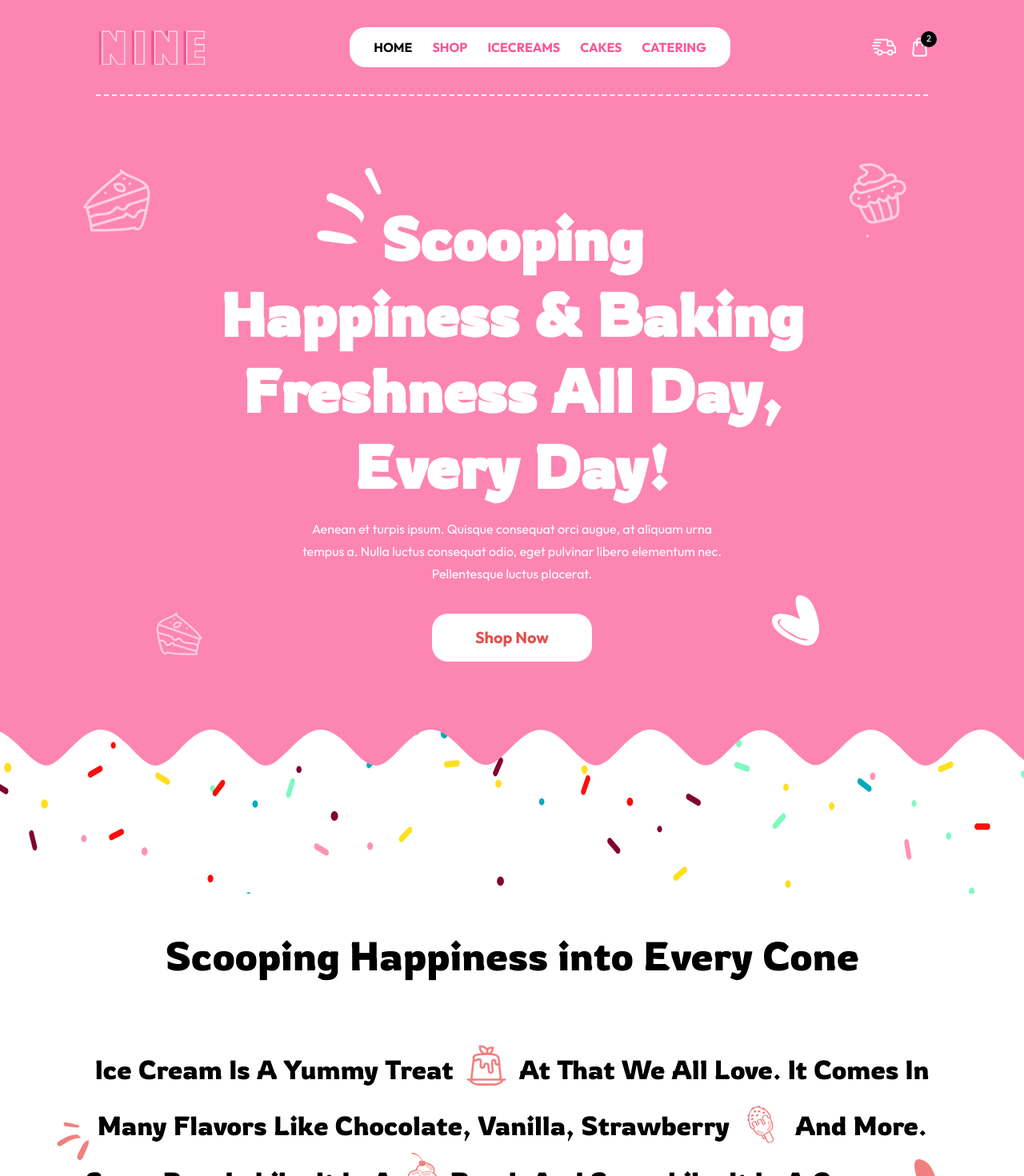
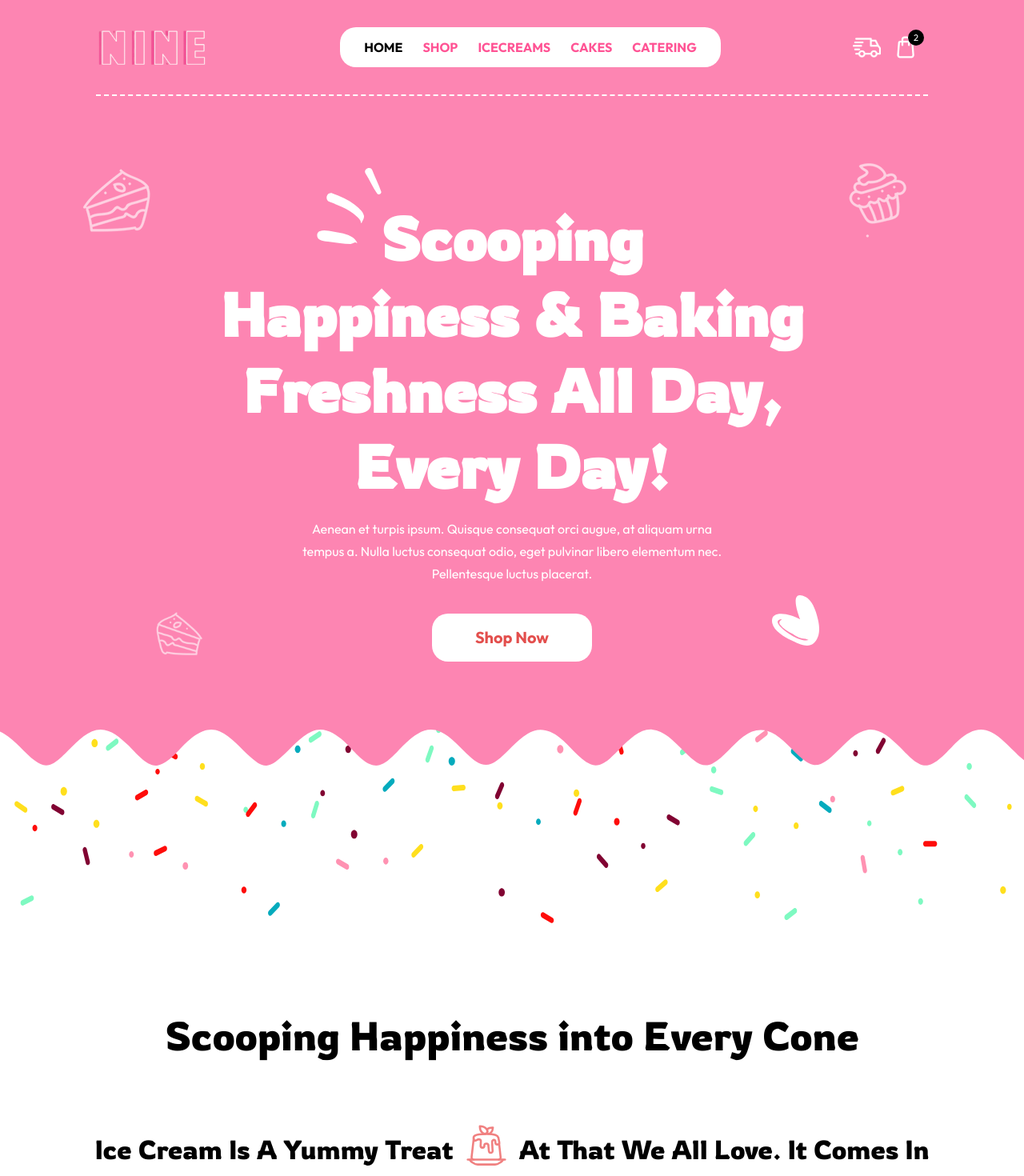
Before and after one commit to asadmumtaz92/nine-soft-serve, a Next.js app: page / in a window 1280 px wide. Shown: the top 1470 px of the page at 80% size. Built offline with nearby package versions, Linux system fonts and the light colour scheme.

Commit message:
This commit for update ui...

```diff
--- a/src/app/globals.css
+++ b/src/app/globals.css
@@ -14,8 +14,7 @@
     height: 500px;
     background-repeat: no-repeat;
     position: relative;
-    top: -340px;
-    /* z-index: 10; */
+    top: -300px;
 }
 
 .bpc2 {
@@ -25,7 +24,8 @@
     background-repeat: no-repeat;
     position: relative;
     top: -40px;
-    /* z-index: 10; */
+    z-index: 1;
+    width: 100%;
 }
 
 .bpcp {
--- a/src/app/layout.tsx
+++ b/src/app/layout.tsx
@@ -5,7 +5,7 @@ import type { Metadata } from "next"
 export const metadata: Metadata = {
     title: {
         template: "%s - NINE",
-        default: "NINE",
+        default: "NINE - Home",
     },
     description: "",
     keywords: [
@@ -29,9 +29,9 @@ const RootLayout = ({ children }: RootLayoutProps) => {
         <html lang="en">
             <body className={`${Fonts.outfit} ${Fonts.rowdies}`}>
                 <Header />
-                <div className="">
+                <>
                     {children}
-                </div>
+                </>
                 <Footer />
             </body>
         </html>
--- a/src/components/header/page.tsx
+++ b/src/components/header/page.tsx
@@ -117,11 +117,11 @@ const Header = () => {
                     </div>
                 )}
 
-                <div className="flex items-center gap-x-[20px]">
-                    <Image src={'/icons/delivery.svg'} priority className="cursor-pointer delivery" alt="icon" height={30} width={30} />
+                <div className="flex items-center gap-x-[20px] pr-4">
+                    <Image src={'/icons/delivery.svg'} priority className="cursor-pointer delivery" alt="icon" height={30} width={35} />
                     <div className="flex relative cursor-pointer">
                         <span className="flex items-center justify-center absolute right-[-11px] top-[-8px] w-[20px] h-[20px] rounded-[10px] bg-black text-white text-[0.7rem] leading-[0.7rem]">2</span>
-                        <Image src={'/icons/cart-icon.svg'} priority className="min-w-[20px] min-h-[18px]" alt="icon" height={20} width={18} />
+                        <Image src={'/icons/cart-icon.svg'} priority className="min-w-[20px] min-h-[18px]" alt="icon" height={20} width={23} />
                     </div>
                 </div>
             </div>
--- a/src/components/landing-page/catering/page.tsx
+++ b/src/components/landing-page/catering/page.tsx
@@ -1,37 +1,35 @@
-import React from "react";
-import Button from "@/components/ui/button/page";
-import Link from "next/link";
-import { Outfit } from "next/font/google";
-import Image from "next/image";
-import { c1, c2, c3, c4, HeroHeadingIcon, Heroicon1, Heroicon2, Heroicon3, Heroicon4, icicon1, icicon2, icicon3, icicon4, icicon5 } from "@/utils/assets";
+import React from "react"
+import Image from "next/image"
+import { c1, c2, c3, c4, } from "@/utils/assets"
 
-const outfit = Outfit({ subsets: ["latin"], weight: ["400", "700"] });
 
 const Catering: React.FC = () => {
+
+
     return (
         <>
-            <div className="bpc2 !z-[2] relative bg-[url('../../public/images/catbg.png')] flex flex-col items-center justify-center">
+            <div className="bpc2 !z-[2] relative bg-[url('/images/catbg.png')] bg-cover flex w-[100vw]">
             </div>
+
             <div className="flex justify-center mb-[100px] mx-[10px]">
-                <div className="w-[15%] flex justify-center">
+                <div className="w-[15%] xl:w-[20%] flex justify-center mt-[-60px] z-[4]">
                     <Image src={c1} alt="icon" height={530} width={189} className="h-[530px] relative top-[-60px]" />
                 </div>
-                <div className="w-[15%] flex mx-[5px] justify-center">
+                <div className="w-[15%] xl:w-[20%] flex mx-[5px] justify-center mt-[-60px] z-[4]">
                     <Image src={c2} alt="icon" height={440} width={189} className="h-[440px] my-auto relative top-[-60px]" />
                 </div>
-                <div className="w-[60%] text-center mx-[5%] ">
-                    <h2 className=" text-[50px]  font-rowdies capitalize leading-[72px]">Our Catering</h2>
+                <div className="w-[60%] text-center mx-[5%] flex flex-col items-center justify-center ">
+                    <h2 className=" text-[50px] font-rowdies capitalize leading-[72px]">Our Catering</h2>
                     <p className="font-rowdies mt-[20px] leading-[32px]">
                         Write your desired quantity by contacting us through our WhatsApp number </p>
                     <button className="shop-btn-2">Reach Us On Whatsapp</button>
                 </div>
-                <div className="w-[15%] flex justify-center">
+                <div className="w-[15%] xl:w-[20%] flex justify-center mt-[-60px] z-[4]">
                     <Image src={c3} alt="icon" height={440} width={189} className="h-[440px] my-auto relative top-[-60px]" />
                 </div>
-                <div className="w-[15%] mx-[5px] flex justify-center">
+                <div className="w-[15%] xl:w-[20%] mx-[5px] flex justify-center mt-[-60px] z-[4]">
                     <Image src={c4} alt="icon" height={530} width={189} className="h-[530px] relative top-[-60px]" />
                 </div>
-
             </div>
         </>
     );
--- a/src/components/landing-page/delicious-flavours/page.tsx
+++ b/src/components/landing-page/delicious-flavours/page.tsx
@@ -151,7 +151,7 @@ const DeliciousFlavours = () => {
                     </div>
                 </div>
             </div>
-            <div className="flex w-full h-[130px] z-[3] bg-[url('/bg/delic_flav_footer.svg')] bg-cover bg-bottom self-stretch bg-no-repeat"></div>
+            <div className="flex mt-[-2px] w-full h-[130px] z-[3] bg-[url('/bg/delic_flav_footer.svg')] bg-cover bg-bottom self-stretch bg-no-repeat"></div>
         </>
     )
 }
--- a/src/components/landing-page/hero-sec/page.tsx
+++ /dev/null
@@ -1,57 +0,0 @@
-import React from "react"
-import Button from "@/components/ui/button/page"
-import Link from "next/link"
-import Image from "next/image"
-import { HeroHeadingIcon, Heroicon1, Heroicon2, Heroicon3, Heroicon4, icicon1, icicon2, icicon3, icicon4 } from "@/utils/assets"
-
-
-const HeroSection: React.FC = () => {
-    return (
-        <>
-            <div className="z-[10] relative bg-[url('../../public/images/hero-sec.svg')] bg-cover bg-bottom bg-center bg-no-repeat pt-[250px] pb-[130px] lg:px-[120px] px-[100px] flex flex-col items-center justify-center min-h-[100vh] gap-[17px]">
-                <div className="flex relative">
-                    <h1 className="lg:text-[75px] text-[50px] lg:leading-[95px] leading-[80px] text-center text-white font-bold md:max-w-[734px] !font-rowdies">
-                        <Image src={HeroHeadingIcon} alt="icon" height={115} width={97} className="absolute lg:top-[-40px] top-[-34px] lg:left-[115px] left-[26px] lg:h-[115] lg:w-[97px] h-[95px] w-[80px]" />
-                        Scooping <br /> Happiness & Baking Freshness All Day, Every Day!
-                    </h1>
-                </div>
-                <div className={`flex flex-col gap-[36px] justify-center items-center xl:px-[250px]`}>
-                    <p className={`text-[16px] leading-[28px] text-center text-white !font-[400] !font-outfit`}>
-                        Aenean et turpis ipsum. Quisque consequat orci augue, at aliquam urna
-                        tempus a. Nulla luctus consequat odio, eget pulvinar libero elementum
-                        nec. Pellentesque luctus placerat.
-                    </p>
-                    <Link href="#shop-now">
-                        <Button className="py-[12px] px-[54px] rounded-[20px] bg-white text-pink-600 text-[20px] leading-[36px] text-center font-semibold">
-                            Shop Now
-                        </Button>
-                    </Link>
-                </div>
-                <Image src={Heroicon1} alt="icon" height={92} width={91} className="absolute top-[205px] left-[8%]" />
-                <Image src={Heroicon2} alt="icon" height={129} width={116} className="absolute top-[178px] right-[10%]" />
-                <Image src={Heroicon3} alt="icon" height={63} width={62} className="absolute bottom-[133px] left-[15%]" />
-                <Image src={Heroicon4} alt="icon" height={63} width={59} className="absolute bottom-[150px] right-[20%]" />
-            </div>
-
-            <div className="bpc z-[9] relative bg-[url('../../public/images/hero-sec-2.svg')] flex flex-col items-center justify-center">
-            </div>
-
-            <div className="text-center mt-[-300px] mb-[140px] relative">
-                <h2 className=" text-[50px] !font-rowdies">Scooping Happiness into Every Cone</h2>
-                <p className="text-center bpcp !font-[200] !font-rowdies mt-[70px] capitalize px-[7%]">
-                    Ice cream is a yummy treat &nbsp;
-                    <Image src={icicon1} alt="icon" height={50} width={50} className="inline relative top-[-10px]" />
-                    &nbsp; at that we all love. It comes in many flavors like chocolate, vanilla, strawberry &nbsp;
-                    <Image src={icicon2} alt="icon" height={50} width={50} className="inline relative top-[-5px]" />
-                    &nbsp; and more. Some people like it in a &nbsp;
-                    <Image src={icicon3} alt="icon" height={40} width={40} className="inline relative top-[-10px]" />
-                    &nbsp; bowl, and some like it in a cone.
-                    <Image src={'/icons/heart.svg'} alt="icon" height={60} width={60} className="inline adbsolute ml-2" />
-                </p>
-                <Image src={icicon4} alt="icon" height={60} width={60} className="inline absolute top-[240px] left-[5%]" />
-            </div>
-        </>
-    )
-}
-
-export default HeroSection
--- /dev/null
+++ b/src/components/landing-page/hero-section/page.tsx
@@ -0,0 +1,40 @@
+import React from "react"
+import Link from "next/link"
+import Image from "next/image"
+
+import { HeroHeadingIcon, Heroicon1, Heroicon2, Heroicon3, Heroicon4, } from "@/utils/assets"
+import Button from "@/components/ui/button/page"
+
+
+const HeroSection: React.FC = () => {
+
+
+    return (
+        <div className="relative z-[3] bg-[url('/images/hero-sec.svg')] bg-cover bg-bottom bg-no-repeat pt-[250px] pb-[130px] lg:px-[120px] px-[100px] flex flex-col items-center justify-center min-h-[100vh] gap-[17px]">
+            <div className="flex relative">
+                <h1 className="lg:text-[75px] text-[50px] lg:leading-[95px] leading-[80px] text-center text-white font-bold md:max-w-[734px] !font-rowdies">
+                    <Image src={HeroHeadingIcon} alt="icon" height={115} width={97} className="absolute lg:top-[-40px] top-[-34px] lg:left-[115px] left-[26px] lg:h-[115] lg:w-[97px] h-[95px] w-[80px]" />
+                    Scooping <br /> Happiness & Baking Freshness All Day, Every Day!
+                </h1>
+            </div>
+            <div className={`flex flex-col gap-[36px] justify-center items-center xl:px-[250px]`}>
+                <p className={`text-[16px] leading-[28px] text-center text-white !font-[400] !font-outfit md:max-w-[734px]`}>
+                    Aenean et turpis ipsum. Quisque consequat orci augue, at aliquam urna
+                    tempus a. Nulla luctus consequat odio, eget pulvinar libero elementum
+                    nec. Pellentesque luctus placerat.
+                </p>
+                <Link href="#shop-now">
+                    <Button className="h-[60px] px-[54px] rounded-[20px] bg-white text-pink-600 text-[20px] leading-[36px] text-center !font-outfit !font-[600]">
+                        Shop Now
+                    </Button>
+                </Link>
+            </div>
+            <Image src={Heroicon1} alt="icon" height={92} width={91} className="absolute top-[205px] left-[8%]" />
+            <Image src={Heroicon2} alt="icon" height={129} width={116} className="absolute top-[178px] right-[10%]" />
+            <Image src={Heroicon3} alt="icon" height={63} width={62} className="absolute bottom-[133px] left-[15%]" />
+            <Image src={Heroicon4} alt="icon" height={63} width={59} className="absolute bottom-[150px] right-[20%]" />
+        </div>
+    )
+}
+
+export default HeroSection
--- a/src/components/landing-page/page.tsx
+++ b/src/components/landing-page/page.tsx
@@ -1,11 +1,12 @@
 import React from "react"
 
-import HeroSection from "./hero-sec/page"
+import HeroSection from "./hero-section/page"
 import DeliciousFlavours from './delicious-flavours/page'
 import IceCreams from "./icecream-flavour/page"
 import SecretRecipe from "./secret-recipe/page"
 import Catering from "./catering/page"
 import Instagram from "./instagram/page"
+import Scooping from "./scooping-section/page"
 
 
 const LandingPage = () => {
@@ -14,11 +15,12 @@ const LandingPage = () => {
     return (
         <>
             <HeroSection />
+            <Scooping />
             <IceCreams />
-            <SecretRecipe/>
+            <SecretRecipe />
             <DeliciousFlavours />
-            <Catering/>
-            <Instagram/>
+            <Catering />
+            <Instagram />
         </>
     )
 }
--- /dev/null
+++ b/src/components/landing-page/scooping-section/page.tsx
@@ -0,0 +1,32 @@
+import React from "react"
+import Image from "next/image"
+
+import { icicon1, icicon2, icicon3, icicon4 } from "@/utils/assets"
+
+
+const Scooping: React.FC = () => {
+
+
+    return (
+        <>
+            <div className="bpc z-[2] relative bg-[url('/images/hero-sec-2.svg')] bg-cover flex w-[100vw]"></div>
+
+            <div className="text-center mt-[-200px] mb-[140px] relative">
+                <h2 className=" text-[50px] !font-rowdies">Scooping Happiness into Every Cone</h2>
+                <p className="text-center bpcp !font-[200] !font-rowdies mt-[70px] capitalize px-[8%]">
+                    Ice cream is a yummy treat &nbsp;
+                    <Image src={icicon1} alt="icon" height={50} width={50} className="inline relative top-[-10px]" />
+                    &nbsp; at that we all love. It comes in many flavors like chocolate, vanilla, strawberry &nbsp;
+                    <Image src={icicon2} alt="icon" height={50} width={50} className="inline relative `top-[-5px]" />
+                    &nbsp; and more. Some people like it in a &nbsp;
+                    <Image src={icicon3} alt="icon" height={40} width={40} className="inline relative top-[-10px]" />
+                    &nbsp; bowl, and some like it in a cone.
+                    <Image src={'/icons/heart.svg'} alt="icon" height={60} width={60} className="inline adbsolute ml-2" />
+                </p>
+                <Image src={icicon4} alt="icon" height={60} width={60} className="inline absolute top-[240px] left-[5%]" />
+            </div>
+        </>
+    )
+}
+
+export default Scooping
```
Also changed, not shown: src/components/landing-page/icecream-flavour/page.tsx (+21 -0 lines).
